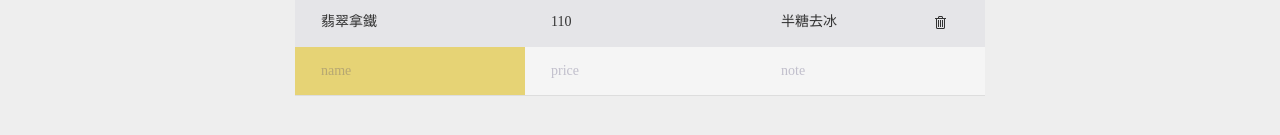
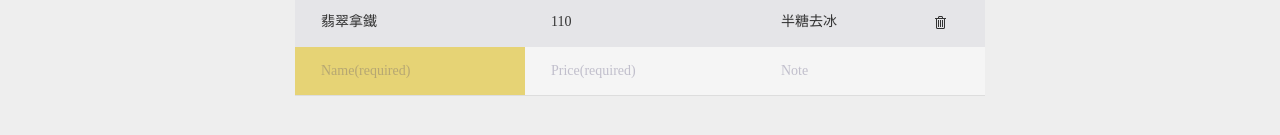
Before and after one commit to wade790720/dailydrinks, a React app: page / in a window 1280 px wide. Shown: the part 271-406 px from the top of the page. Built offline with nearby package versions, Linux system fonts and the light colour scheme.

Commit message:
set placeholder

```diff
--- a/src/modules/OrderList/EditItem.jsx
+++ b/src/modules/OrderList/EditItem.jsx
@@ -42,14 +42,14 @@
         }
     }
 
-    renderInput(inputName) {
+    renderInput(inputName, placeholder) {
         return (
             <Input
                 ref={input => this[`${inputName}Input`] = input}
                 className={cx("item", {
                     disabled: this.props.disabled
                 })}
-                placeholder={inputName}
+                placeholder={placeholder}
                 value={this.state.info[inputName]}
                 onChange={(value) => this.handleChange(inputName, value)}
                 onKeyDown={this.handleKeyDown}
@@ -60,9 +60,9 @@
     render() {
         return (
             <tr className="edit-item">
-                <td>{this.renderInput("name")}</td>
-                <td>{this.renderInput("price")}</td>
-                <td colSpan="2">{this.renderInput("note")}</td>
+                <td>{this.renderInput("name", "Name(required)")}</td>
+                <td>{this.renderInput("price", "Price(required)")}</td>
+                <td colSpan="2">{this.renderInput("note", "Note")}</td>
             </tr>
         );
     }
```
